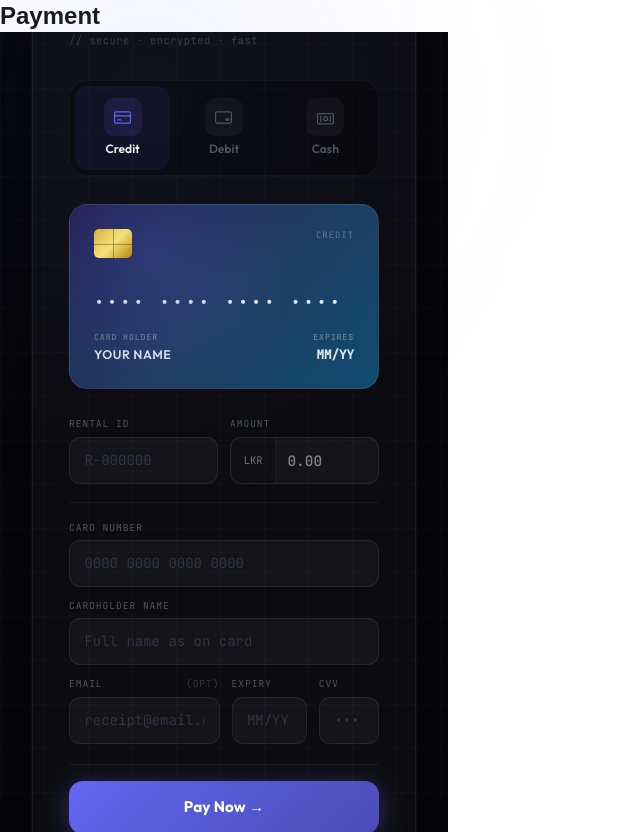
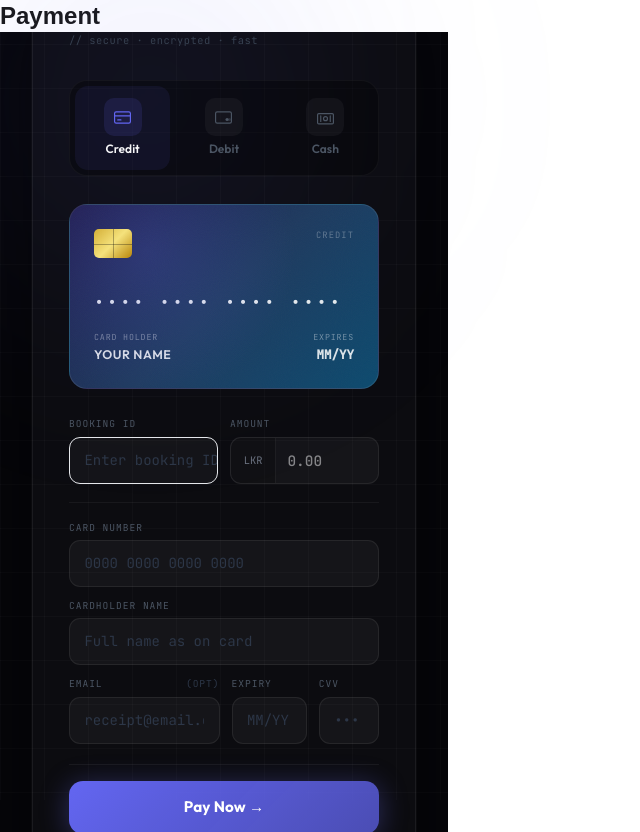
Before and after one commit to nadeemajayasinghe/vehicle-rental-system-frontend, a Next.js app: page /payment in a window 1280 px wide. Shown: the whole page, without its empty margins (0-640 px from the left). Built offline with nearby package versions, Linux system fonts and the light colour scheme.

Commit message:
sonar test

```diff
--- a/next.config.ts
+++ b/next.config.ts
@@ -1,11 +1,17 @@
 import type { NextConfig } from "next";
+
+const ALB = "http://api-gateway-alb-1602792189.eu-north-1.elb.amazonaws.com";
 
 const nextConfig: NextConfig = {
   async rewrites() {
     return [
       {
         source: "/api/payments/:path*",
-        destination: "http://payment-service-alb-1941616499.ap-south-1.elb.amazonaws.com/payments/:path*",
+        destination: `${ALB}/payments/:path*`,
+      },
+      {
+        source: "/api/bookings/:path*",
+        destination: `${ALB}/api/bookings/:path*`,
       },
     ];
   },
--- a/src/components/PaymentForm.tsx
+++ b/src/components/PaymentForm.tsx
@@ -2,8 +2,8 @@
 
 import { useState, useEffect, useRef } from "react";
 import { useRouter } from "next/navigation";
-import { createPayment } from "@/services/paymentService";
-import { PaymentMethod } from "@/types/payment";
+import { createPayment, getBookingById } from "@/services/paymentService";
+import { PaymentMethod, BookingDetails } from "@/types/payment";
 
 // ─── Types ────────────────────────────────────────────────────────────────────
 interface PaymentRequest {
@@ -152,8 +152,36 @@ export default function PaymentForm() {
   const [cvvFocused, setCvvFocused] = useState(false);
   const [amountFocused, setAmountFocused] = useState(false);
   const [mounted, setMounted] = useState(false);
+  const [bookingDetails, setBookingDetails] = useState<BookingDetails | null>(null);
+  const [bookingLoading, setBookingLoading] = useState(false);
+  const [bookingError, setBookingError] = useState("");
 
   useEffect(() => { setMounted(true); }, []);
+
+  async function lookupBooking(id: string) {
+    const trimmed = id.trim();
+    if (!trimmed) return;
+    setBookingLoading(true);
+    setBookingError("");
+    setBookingDetails(null);
+    try {
+      const booking = await getBookingById(trimmed);
+      setBookingDetails(booking);
+      setAmount(String(booking.totalAmount));
+    } catch {
+      setBookingError("Booking not found. Check the ID and try again.");
+      setAmount("");
+    } finally {
+      setBookingLoading(false);
+    }
+  }
+
+  function clearBooking() {
+    setBookingDetails(null);
+    setBookingError("");
+    setRentalId("");
+    setAmount("");
+  }
 
   const isCard = method === "CREDIT_CARD" || method === "DEBIT_CARD";
   const cardType = getCardType(cardNumber);
@@ -323,25 +351,77 @@ export default function PaymentForm() {
                 />
               )}
 
-              {/* Rental ID + Amount */}
+              {/* Booking ID + Amount */}
               <div style={{ display: "grid", gridTemplateColumns: "1fr 1fr", gap: "0.75rem", marginBottom: "0.75rem" }}>
                 <div>
                   <label style={{ fontFamily: "JetBrains Mono, monospace", fontSize: "0.6rem", color: "#4b5563", letterSpacing: "0.1em", textTransform: "uppercase", display: "flex", justifyContent: "space-between", marginBottom: 5 }}>
-                    Rental ID {errors.rentalId && <span style={{ color: "#f87171" }}>{errors.rentalId}</span>}
+                    Booking ID {errors.rentalId && <span style={{ color: "#f87171" }}>{errors.rentalId}</span>}
                   </label>
-                  <input className="pf-input" style={{ ...inputStyle(!!errors.rentalId, active.color), "--acc": active.color } as React.CSSProperties}
-                    placeholder="R-000000" value={rentalId} onChange={(e) => setRentalId(e.target.value)} />
+                  <div style={{ position: "relative" }}>
+                    <input
+                      className="pf-input"
+                      style={{
+                        ...inputStyle(!!errors.rentalId || !!bookingError, active.color),
+                        "--acc": active.color,
+                        paddingRight: bookingDetails ? "2.4rem" : undefined,
+                        borderColor: bookingDetails ? "rgba(16,185,129,0.5)" : undefined,
+                        boxShadow: bookingDetails ? "0 0 0 3px rgba(16,185,129,0.12)" : undefined,
+                      } as React.CSSProperties}
+                      placeholder="Enter booking ID"
+                      value={rentalId}
+                      onChange={(e) => {
+                        setRentalId(e.target.value);
+                        if (bookingDetails) clearBooking();
+                        if (bookingError) setBookingError("");
+                      }}
+                      onBlur={() => { if (rentalId.trim() && !bookingDetails) lookupBooking(rentalId); }}
+                      onKeyDown={(e) => { if (e.key === "Enter") { e.preventDefault(); lookupBooking(rentalId); } }}
+                      readOnly={bookingLoading}
+                    />
+                    {/* Status icons */}
+                    {bookingLoading && (
+                      <span style={{ position: "absolute", right: 10, top: "50%", transform: "translateY(-50%)", width: 13, height: 13, border: "2px solid rgba(255,255,255,0.15)", borderTopColor: active.color, borderRadius: "50%", display: "inline-block", animation: "pf-spin 0.65s linear infinite" }} />
+                    )}
+                    {bookingDetails && !bookingLoading && (
+                      <span
+                        title="Clear booking"
+                        onClick={clearBooking}
+                        style={{ position: "absolute", right: 9, top: "50%", transform: "translateY(-50%)", cursor: "pointer", color: "#34d399", fontSize: "1rem", lineHeight: 1 }}
+                      >✓</span>
+                    )}
+                  </div>
+                  {/* Booking error */}
+                  {bookingError && (
+                    <p style={{ fontFamily: "JetBrains Mono, monospace", fontSize: "0.58rem", color: "#f87171", marginTop: 4, letterSpacing: "0.03em" }}>{bookingError}</p>
+                  )}
+                  {/* Booking summary badge */}
+                  {bookingDetails && (
+                    <div style={{
+                      marginTop: 6, padding: "0.55rem 0.75rem",
+                      background: "rgba(16,185,129,0.06)", border: "1px solid rgba(16,185,129,0.18)",
+                      borderRadius: 9, fontFamily: "JetBrains Mono, monospace", fontSize: "0.58rem",
+                      color: "#6ee7b7", lineHeight: 1.7,
+                    }}>
+                      <div style={{ fontWeight: 700, color: "#34d399", marginBottom: 2 }}>{bookingDetails.vehicleName}</div>
+                      <div>{bookingDetails.customerName} · {bookingDetails.pickupDate} → {bookingDetails.returnDate}</div>
+                      <div style={{ color: "rgba(110,231,183,0.6)" }}>{bookingDetails.pickupLocation} → {bookingDetails.returnLocation}</div>
+                    </div>
+                  )}
                 </div>
                 <div>
                   <label style={{ fontFamily: "JetBrains Mono, monospace", fontSize: "0.6rem", color: "#4b5563", letterSpacing: "0.1em", textTransform: "uppercase", display: "flex", justifyContent: "space-between", marginBottom: 5 }}>
                     Amount {errors.amount && <span style={{ color: "#f87171" }}>{errors.amount}</span>}
                   </label>
-                  <div style={{ display: "flex", background: "rgba(255,255,255,0.04)", border: `1px solid ${amountFocused ? active.color : errors.amount ? "#ef4444" : "rgba(255,255,255,0.07)"}`, borderRadius: 11, overflow: "hidden", boxShadow: amountFocused ? `0 0 0 3px ${active.color}25` : "none", transition: "border-color 0.2s, box-shadow 0.2s" }}>
+                  <div style={{ display: "flex", background: "rgba(255,255,255,0.04)", border: `1px solid ${amountFocused ? active.color : errors.amount ? "#ef4444" : bookingDetails ? "rgba(16,185,129,0.5)" : "rgba(255,255,255,0.07)"}`, borderRadius: 11, overflow: "hidden", boxShadow: amountFocused ? `0 0 0 3px ${active.color}25` : bookingDetails ? "0 0 0 3px rgba(16,185,129,0.12)" : "none", transition: "border-color 0.2s, box-shadow 0.2s" }}>
                     <span style={{ padding: "0 0.8rem", fontFamily: "JetBrains Mono, monospace", fontSize: "0.65rem", color: "#6b7280", background: "rgba(0,0,0,0.2)", borderRight: "1px solid rgba(255,255,255,0.06)", display: "flex", alignItems: "center", whiteSpace: "nowrap" }}>LKR</span>
-                    <input type="number" style={{ flex: 1, border: "none", background: "transparent", padding: "0.75rem 0.7rem", fontFamily: "JetBrains Mono, monospace", fontSize: "0.9rem", fontWeight: 500, color: "#f5f5f7", outline: "none", width: "100%" }}
-                      placeholder="0.00" value={amount} onChange={(e) => setAmount(e.target.value)}
-                      onFocus={() => setAmountFocused(true)} onBlur={() => setAmountFocused(false)} min="0" step="0.01" />
+                    <input type="number" style={{ flex: 1, border: "none", background: "transparent", padding: "0.75rem 0.7rem", fontFamily: "JetBrains Mono, monospace", fontSize: "0.9rem", fontWeight: 500, color: bookingDetails ? "#34d399" : "#f5f5f7", outline: "none", width: "100%", cursor: bookingDetails ? "not-allowed" : "text" }}
+                      placeholder="0.00" value={amount} onChange={(e) => { if (!bookingDetails) setAmount(e.target.value); }}
+                      onFocus={() => setAmountFocused(true)} onBlur={() => setAmountFocused(false)} min="0" step="0.01"
+                      readOnly={!!bookingDetails} />
                   </div>
+                  {bookingDetails && (
+                    <p style={{ fontFamily: "JetBrains Mono, monospace", fontSize: "0.55rem", color: "rgba(52,211,153,0.6)", marginTop: 4, letterSpacing: "0.03em" }}>Auto-filled from booking</p>
+                  )}
                 </div>
               </div>
 
--- a/src/services/paymentService.ts
+++ b/src/services/paymentService.ts
@@ -1,8 +1,10 @@
 import axios from "axios";
-import { PaymentRequest, PaymentResponse } from "@/types/payment";
+import { PaymentRequest, PaymentResponse, BookingDetails } from "@/types/payment";
 
-const BASE_URL = "http://api-gateway-alb-1602792189.eu-north-1.elb.amazonaws.com";
-const API = `${BASE_URL}/payments`;
+const BOOKING_API = "/api/bookings";
+
+const API = "/api/payments";
+
 
 export const createPayment = async (data: PaymentRequest) => {
   const res = await axios.post<PaymentResponse>(API, data);
@@ -20,7 +22,8 @@ export const getByBookingId = async (bookingId: string) => {
   return res.data;
 };
 
-export const refundPayment = async (id: number) => {
-  const res = await axios.put<PaymentResponse>(`${API}/${id}/refund`);
+
+export const getBookingById = async (bookingId: string): Promise<BookingDetails> => {
+  const res = await axios.get<BookingDetails>(`${BOOKING_API}/${bookingId}`);
   return res.data;
 };
```
Also changed, not shown: src/types/payment.ts (+21 -0 lines).
